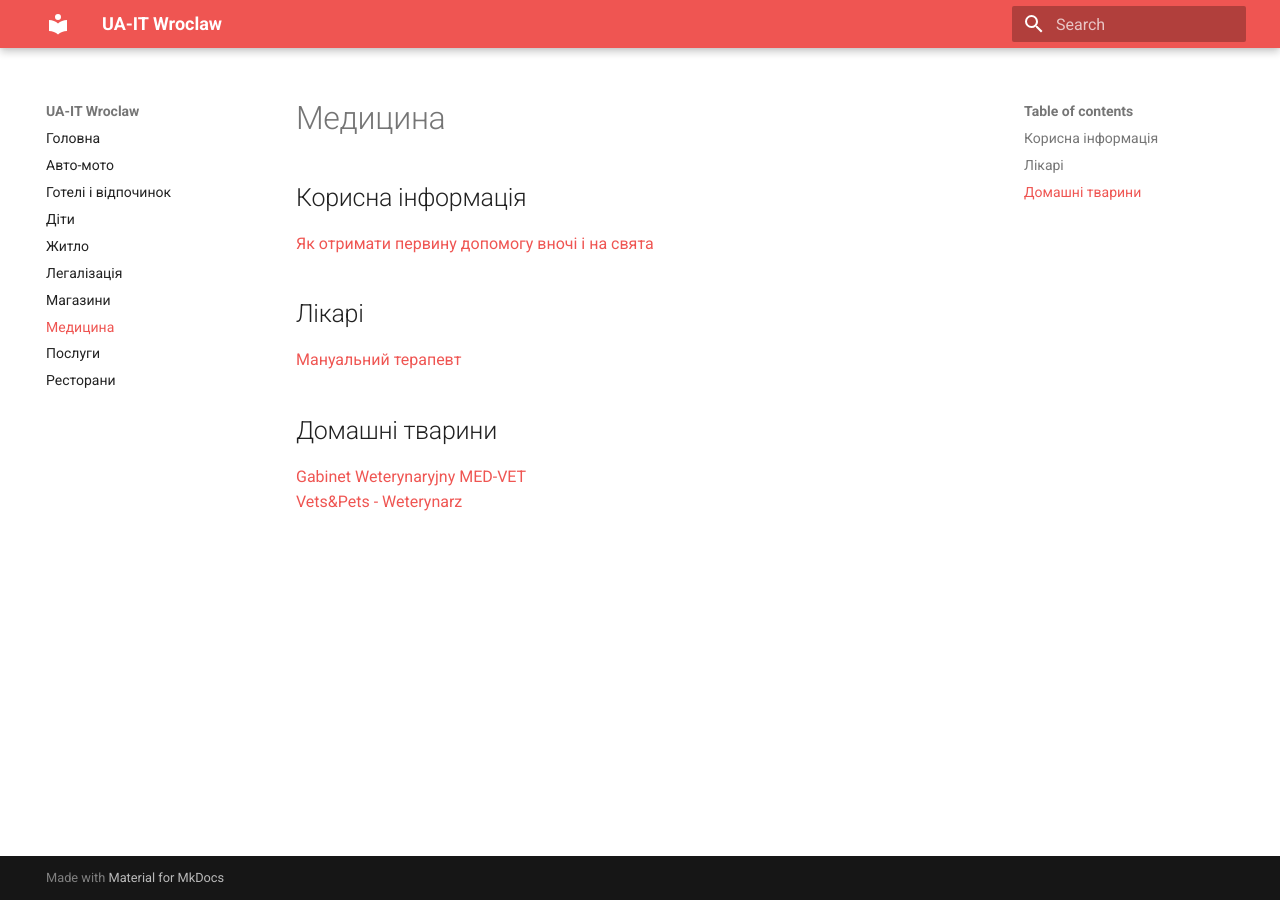
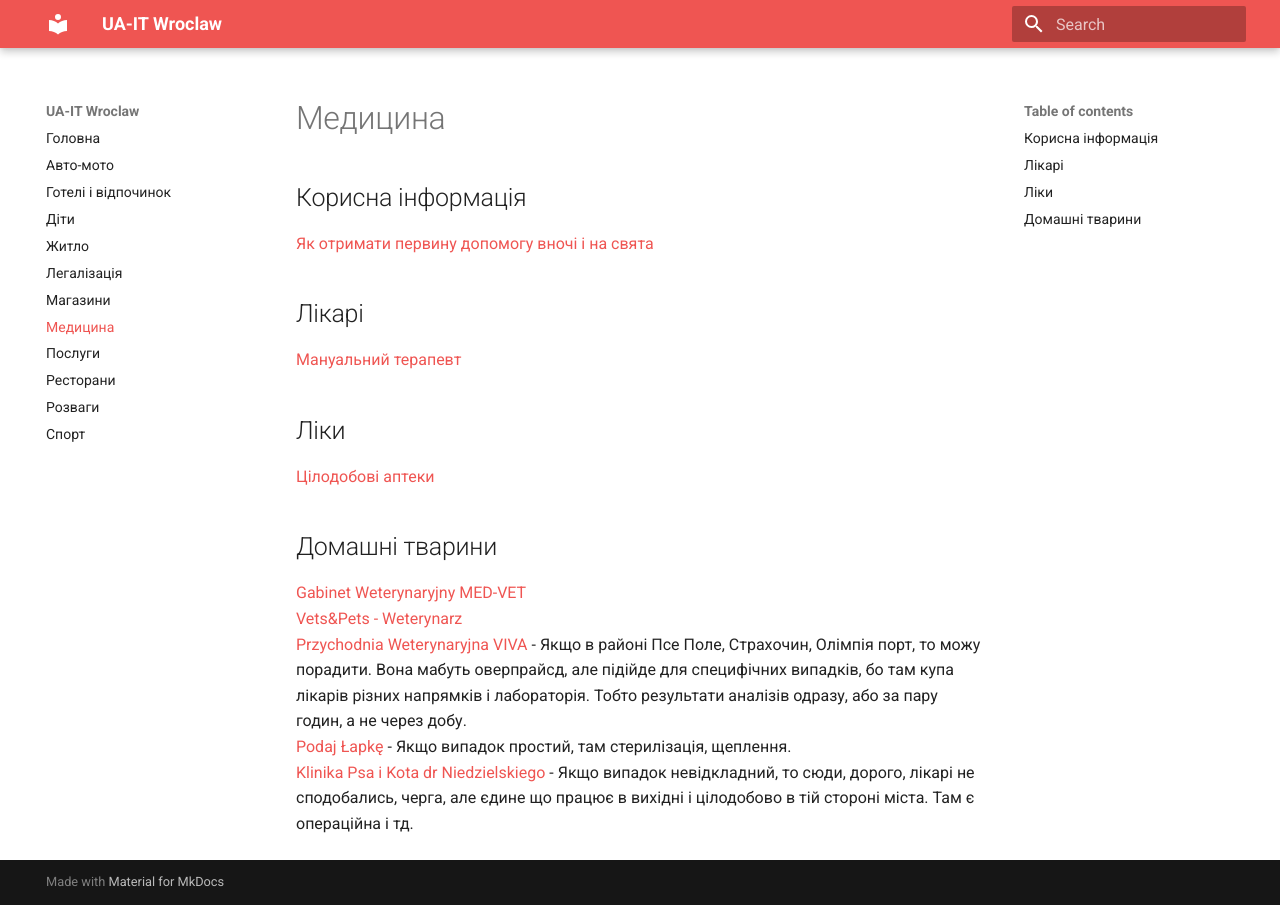
Before and after one commit to WladMl/ua-it-wro, an MkDocs documentation site: the page built from docs/healthcare.md, in a window 1280 px wide. Built offline with MkDocs 1.6.1 and Material for MkDocs 9.7.7, drawn with Linux system fonts in a browser that asks for light colours.

Commit message:
fix content

```diff
--- a/docs/healthcare.md
+++ b/docs/healthcare.md
@@ -7,9 +7,16 @@
 ## Лікарі
 [Мануальний терапевт][2]
 
+## Ліки
+[Цілодобові аптеки][5]<br />
+
 ## Домашні тварини
 [Gabinet Weterynaryjny MED-VET][3]<br />
 [Vets&Pets - Weterynarz][4]<br />
+[Przychodnia Weterynaryjna VIVA][6] - Якщо в районі Псе Поле, Страхочин, Олімпія порт, то можу порадити. Вона мабуть оверпрайсд, але підійде для специфічних випадків, бо там купа лікарів різних напрямків і лабораторія. Тобто результати аналізів одразу, або за пару годин, а не через добу. <br />
+[Podaj Łapkę][7] - Якщо випадок простий, там стерилізація, щеплення. <br />
+[Klinika Psa i Kota dr Niedzielskiego][8] - Якщо випадок невідкладний, то сюди, дорого, лікарі не сподобались, черга, але єдине що працює в вихідні і цілодобово в тій стороні міста. Там є операційна і тд. <br />
+
 
 <!-- resources -->
 
--- a/mkdocs.yml
+++ b/mkdocs.yml
@@ -15,3 +15,5 @@ nav:
   - Медицина: healthcare.md
   - Послуги: services.md
   - Ресторани: restaurants.md
+  - Розваги: entertimes.md
+  - Спорт: sport.md
```
Also changed, not shown: other parts of docs/healthcare.md (+4 -0 lines), docs/automoto.md (+7 -1 lines), docs/entertainment.md (added, +9 -0 lines), docs/sport.md (added, +7 -0 lines).
